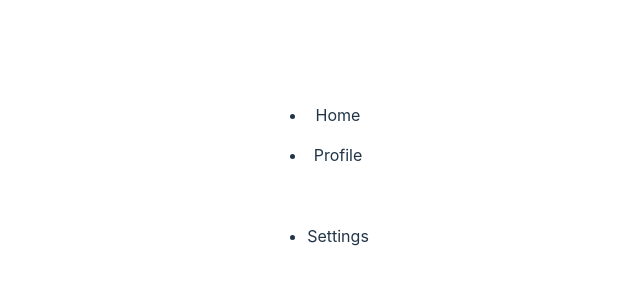
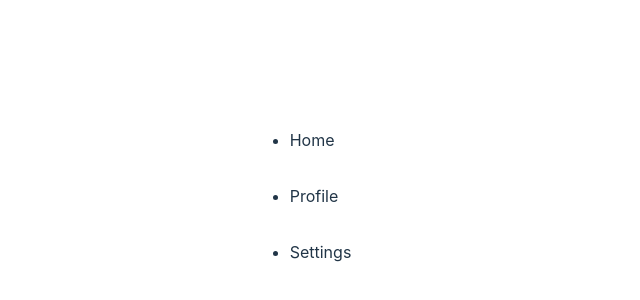
Before and after one commit to reauctioned/React_25, a React (Vite) app in the folder React_CodeCamp/: page / in a window 1280 px wide. Shown: the part 204-504 px from the top of the page, without its empty margins (322-962 px from the left). Built offline with nearby package versions, Linux system fonts and the light colour scheme.

Commit message:
cleanups and styling tweaks

```diff
--- a/React_CodeCamp/src/components/tree_view_menu/menu_item.jsx
+++ b/React_CodeCamp/src/components/tree_view_menu/menu_item.jsx
@@ -16,11 +16,11 @@ export default function MenuItem({ item }) {
 
   return (
     <li>
-      <div>
+      <div style={{display:"flex", gap:"20px"}}>
         <p>{item.label}</p>
         {item && item.children && item.children.length ?
           <span onClick={() => handleToggleChildren(item.label)}>{
-            displayCurrentChildren[item.label]? <FaMinus color="#ffffff" size={25}/> : <FaPlus color="#ffffff" size={25}/>
+            displayCurrentChildren[item.label]? <FaMinus color="#ffffff" size={15}/> : <FaPlus color="#ffffff" size={15}/>
           }</span>
           : null
         }
```
